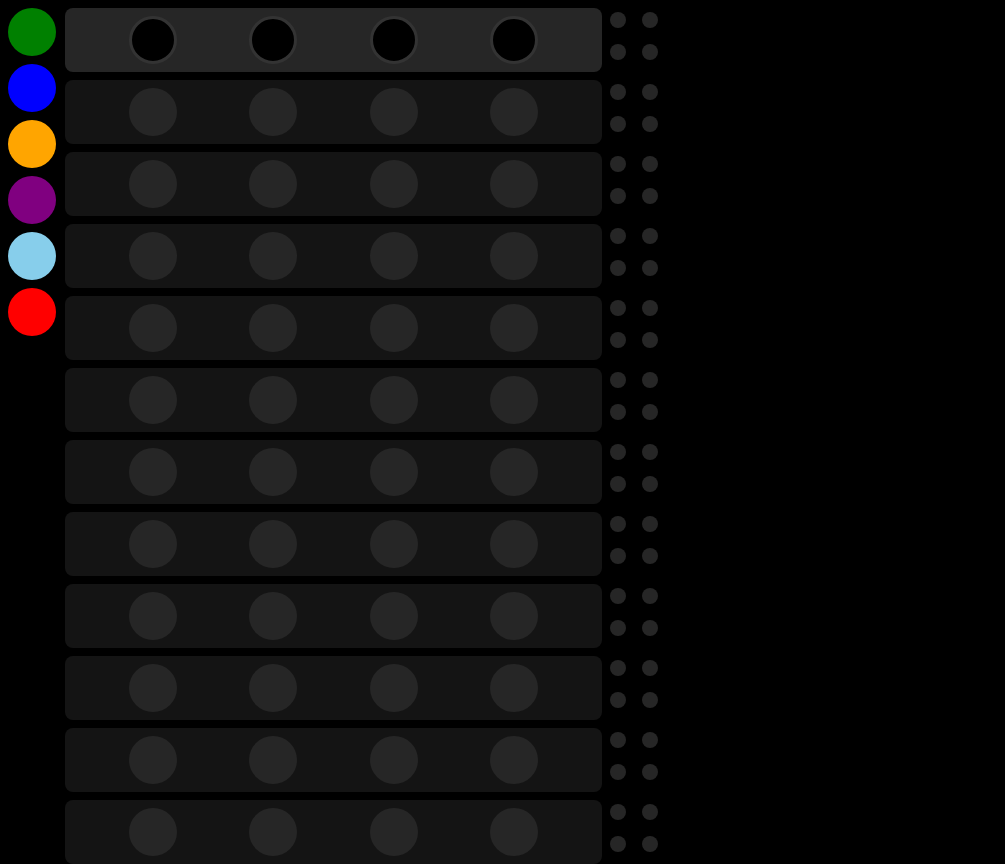
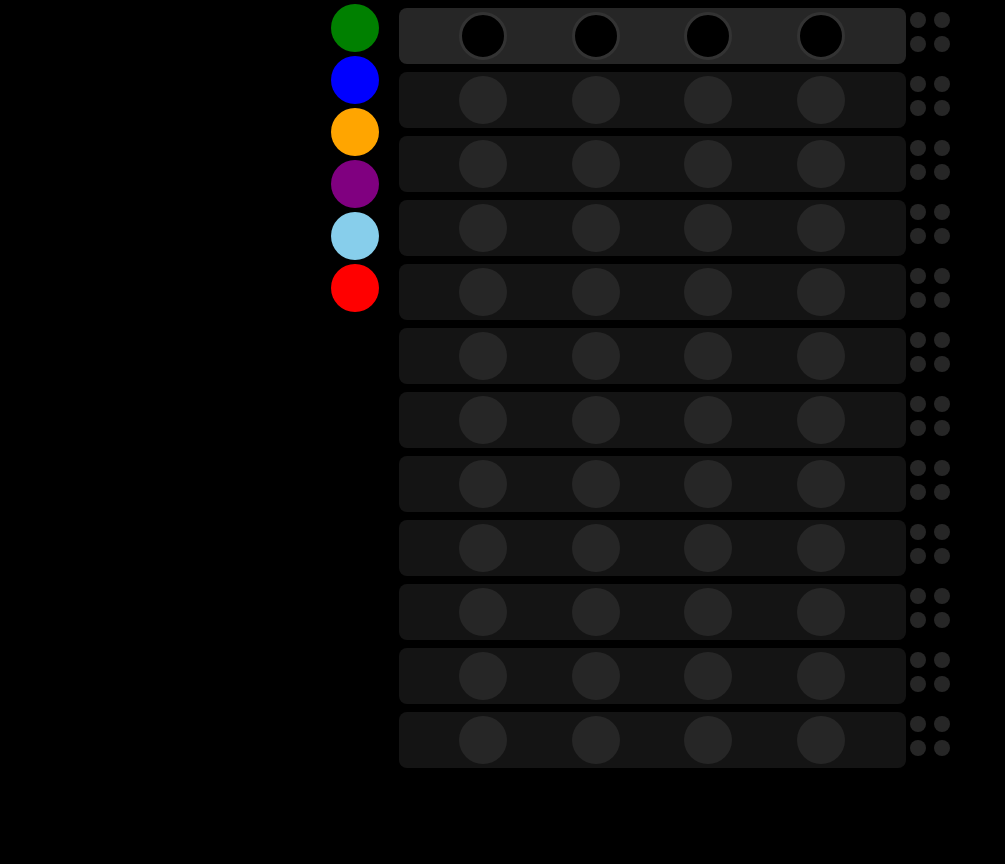
Before and after one commit to bighill/big-mastermind, a Gatsby site: page / in a window 1280 px wide. Shown: the whole page, without its empty margins (0-1005 px from the left). After the commit the page ends 800 px from the top, so only its background shows below. Built offline with nearby package versions, Linux system fonts and the light colour scheme; Gatsby itself is replaced by a stand-in of ours.

Commit message:
style/layout tweaks

```diff
--- a/src/components/board/board.module.scss
+++ b/src/components/board/board.module.scss
@@ -2,4 +2,5 @@
 
 .board {
   width: 100%;
+  max-width: 555px;
 }
--- a/src/components/board/guess.module.scss
+++ b/src/components/board/guess.module.scss
@@ -5,6 +5,7 @@
 
   display: flex;
   justify-content: space-evenly;
+  align-items: center;
 
   background: lighten($color-0, 8%);
 
--- a/src/components/board/pin.module.scss
+++ b/src/components/board/pin.module.scss
@@ -3,7 +3,7 @@
 .pin {
   width: $pin-size;
   height: $pin-size;
-  margin: 0.5em;
+  margin: 0 $unit/2;
   border-radius: 50%;
 }
 
--- a/src/components/board/result.module.scss
+++ b/src/components/board/result.module.scss
@@ -1,6 +1,7 @@
+@import "../../style/vars";
+
 .result {
   display: flex;
-  // flex-direction: column;
   align-items: center;
 }
 
@@ -11,4 +12,5 @@
 
 .result_row {
   display: flex;
+  margin: $unit/2 0;
 }
--- a/src/components/peg/peg.module.scss
+++ b/src/components/peg/peg.module.scss
@@ -1,11 +1,16 @@
 @import "../../style/vars";
 
 .peg {
+  margin: $unit / 2;
+  border-radius: 50%;
+  outline: none;
   width: $peg-size;
   height: $peg-size;
-  margin: $unit;
-  border-radius: 50%;
-  outline: none;
+
+  @media (max-width: 350px) {
+    width: $peg-size-small;
+    height: $peg-size-small;
+  }
 }
 
 .selected {
--- a/src/style/_vars.scss
+++ b/src/style/_vars.scss
@@ -12,4 +12,5 @@ $color-peg-6: red;
 $unit: 0.5em;
 
 $peg-size: $unit * 6;
+$peg-size-small: $unit * 5;
 $pin-size: $unit * 2;
--- a/src/style/global.scss
+++ b/src/style/global.scss
@@ -22,5 +22,6 @@ body {
 
 #meat {
   display: flex;
-  max-width: 666px;
+  justify-content: center;
+  min-width: 300px;
 }
```
